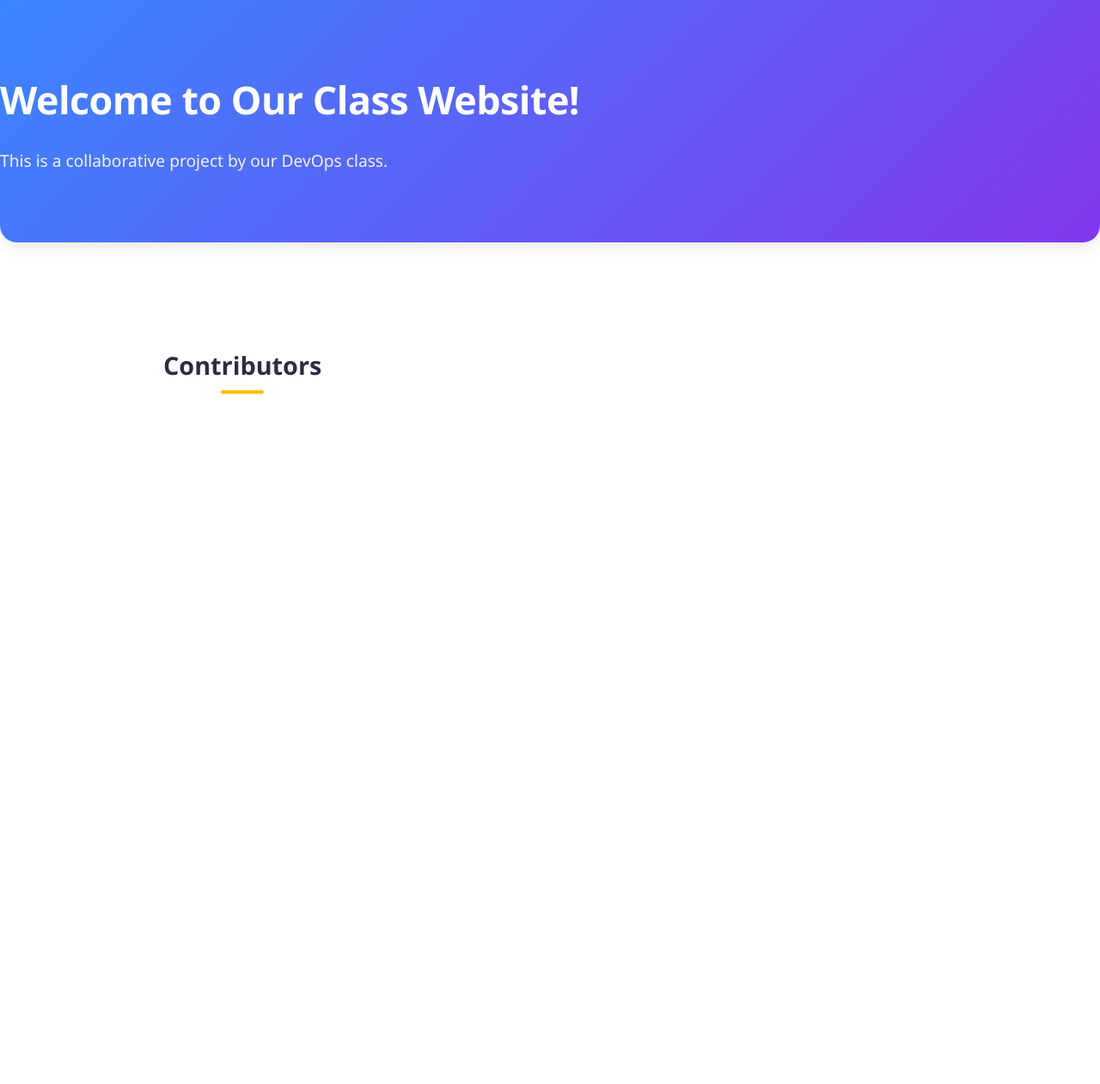
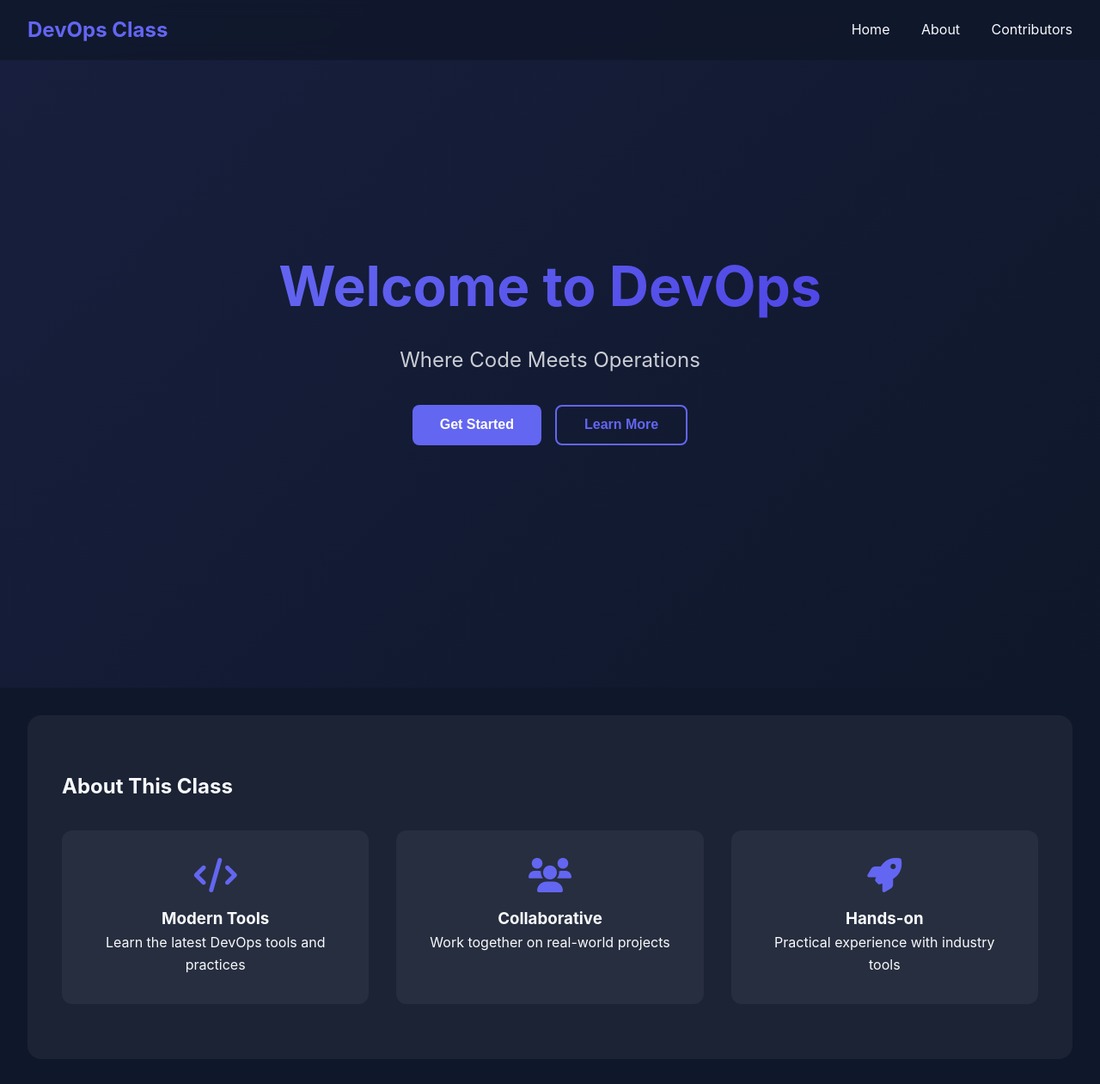
Before and after one commit to shervin9/git-week2, a plain HTML site: page index.html in a window 1280 px wide. Shown: the top 1261 px of the page at 86% size. Before the commit the page ends 800 px from the top, so only its background shows below. Drawn offline with Linux system fonts and the light colour scheme.

Commit message:
create new style

```diff
--- a/index.html
+++ b/index.html
@@ -3,22 +3,77 @@
 <head>
   <meta charset="UTF-8">
   <meta name="viewport" content="width=device-width, initial-scale=1.0">
-  <title>Class Website</title>
+  <title>DevOps Class | Online Course | GIT | WEEK2</title>
   <link rel="stylesheet" href="styles.css">
+  <link rel="stylesheet" href="https://cdnjs.cloudflare.com/ajax/libs/font-awesome/6.0.0/css/all.min.css">
 </head>
 <body>
-  <header>
-    <h1>Welcome to Our Class Website!</h1>
-    <p>This is a collaborative project by our DevOps class.</p>
-  </header>
+  <nav class="navbar">
+    <div class="nav-brand">DevOps Class</div>
+    <div class="nav-links">
+      <a href="#home">Home</a>
+      <a href="#about">About</a>
+      <a href="#contributors">Contributors</a>
+    </div>
+  </nav>
 
-  <div class="container">
-    <h2>Contributors</h2>
-    <ul id="contributors">
-      <!-- Students will add their names here -->
-      <!-- Example: -->
-      <!-- <li>John Doe</li> -->
-    </ul>
-  </div>
+  <section id="home" class="hero">
+    <div class="hero-content">
+      <h1>Welcome to DevOps</h1>
+      <p class="subtitle">Where Code Meets Operations</p>
+      <div class="cta-buttons">
+        <button class="btn primary">Get Started</button>
+        <button class="btn secondary">Learn More</button>
+      </div>
+    </div>
+  </section>
+
+  <section id="about" class="about">
+    <div class="container">
+      <h2>About This Class</h2>
+      <div class="features">
+        <div class="feature-card">
+          <i class="fas fa-code"></i>
+          <h3>Modern Tools</h3>
+          <p>Learn the latest DevOps tools and practices</p>
+        </div>
+        <div class="feature-card">
+          <i class="fas fa-users"></i>
+          <h3>Collaborative</h3>
+          <p>Work together on real-world projects</p>
+        </div>
+        <div class="feature-card">
+          <i class="fas fa-rocket"></i>
+          <h3>Hands-on</h3>
+          <p>Practical experience with industry tools</p>
+        </div>
+      </div>
+    </div>
+  </section>
+
+  <section id="contributors" class="contributors">
+    <div class="container">
+      <h2>Our Contributors</h2>
+      <div class="contributors-grid" id="contributors">
+        <div class="contributor-card">
+          <div class="contributor-avatar">
+            <i class="fas fa-user"></i>
+          </div>
+          <h3>Shervin</h3>
+          <p>DevOps Engineer</p>
+          <div class="contributor-links">
+            <a href="#" class="social-link"><i class="fab fa-github"></i></a>
+            <a href="#" class="social-link"><i class="fab fa-linkedin"></i></a>
+          </div>
+        </div>
+      </div>
+    </div>
+  </section>
+
+  <footer>
+    <div class="container">
+      <p>&copy; 2024 DevOps Class. All rights reserved.</p>
+    </div>
+  </footer>
 </body>
 </html>
--- a/styles.css
+++ b/styles.css
@@ -1,106 +1,243 @@
 /* Modern Minimal Style */
 :root {
-  --primary-color: #3a86ff;
-  --secondary-color: #8338ec;
-  --text-color: #2b2d42;
-  --background-color: #ffffff;
-  --accent-color: #ffbe0b;
-  --light-gray: #f8f9fa;
+  --primary-color: #6366f1;
+  --secondary-color: #4f46e5;
+  --background-color: #0f172a;
+  --text-color: #f8fafc;
+  --card-bg: rgba(255, 255, 255, 0.05);
+  --transition: all 0.3s ease;
+}
+
+* {
+  margin: 0;
+  padding: 0;
+  box-sizing: border-box;
 }
 
 body {
-  font-family: 'Segoe UI', Roboto, -apple-system, BlinkMacSystemFont, sans-serif;
-  margin: 0;
-  padding: 0;
+  font-family: 'Inter', -apple-system, BlinkMacSystemFont, 'Segoe UI', Roboto, Oxygen, Ubuntu, Cantarell, sans-serif;
   background-color: var(--background-color);
   color: var(--text-color);
   line-height: 1.6;
 }
 
-.container {
-  max-width: 900px;
-  margin: 0 auto;
-  padding: 40px 20px;
+.navbar {
+  position: fixed;
+  top: 0;
+  width: 100%;
+  padding: 1rem 2rem;
+  background: rgba(15, 23, 42, 0.8);
+  backdrop-filter: blur(10px);
+  display: flex;
+  justify-content: space-between;
+  align-items: center;
+  z-index: 1000;
 }
 
-header {
-  padding: 80px 0;
-  background: linear-gradient(135deg, var(--primary-color), var(--secondary-color));
-  color: white;
-  border-radius: 0 0 20px 20px;
-  box-shadow: 0 4px 20px rgba(0, 0, 0, 0.1);
-  margin-bottom: 40px;
+.nav-brand {
+  font-size: 1.5rem;
+  font-weight: 700;
+  color: var(--primary-color);
 }
 
-h1 {
-  font-size: 2.8rem;
-  font-weight: 700;
-  margin: 0;
-  letter-spacing: -0.5px;
+.nav-links a {
+  color: var(--text-color);
+  text-decoration: none;
+  margin-left: 2rem;
+  transition: var(--transition);
 }
 
-p {
-  font-size: 1.2rem;
-  margin: 20px 0 0;
-  opacity: 0.9;
+.nav-links a:hover {
+  color: var(--primary-color);
 }
 
-h2 {
-  font-size: 1.8rem;
-  color: var(--text-color);
-  margin: 40px 0 20px;
-  position: relative;
-  display: inline-block;
+.hero {
+  height: 100vh;
+  display: flex;
+  align-items: center;
+  justify-content: center;
+  text-align: center;
+  padding: 0 2rem;
+  background: linear-gradient(135deg, rgba(99, 102, 241, 0.1) 0%, rgba(15, 23, 42, 0.9) 100%);
 }
 
-h2::after {
-  content: '';
-  position: absolute;
-  bottom: -10px;
-  left: 50%;
-  transform: translateX(-50%);
-  width: 50px;
-  height: 4px;
-  background-color: var(--accent-color);
-  border-radius: 2px;
+.hero-content {
+  max-width: 800px;
 }
 
-#contributors {
-  display: flex;
-  flex-wrap: wrap;
-  justify-content: center;
-  gap: 15px;
-  margin-top: 30px;
+.hero h1 {
+  font-size: 4rem;
+  margin-bottom: 1rem;
+  background: linear-gradient(135deg, var(--primary-color), var(--secondary-color));
+  -webkit-background-clip: text;
+  -webkit-text-fill-color: transparent;
 }
 
-#contributors li {
-  background-color: var(--light-gray);
-  padding: 15px 25px;
-  border-radius: 50px;
-  font-size: 1rem;
-  font-weight: 500;
-  color: var(--text-color);
-  box-shadow: 0 2px 10px rgba(0, 0, 0, 0.05);
-  transition: all 0.3s ease;
+.subtitle {
+  font-size: 1.5rem;
+  margin-bottom: 2rem;
+  opacity: 0.8;
 }
 
-#contributors li:hover {
-  transform: translateY(-3px);
-  box-shadow: 0 5px 15px rgba(0, 0, 0, 0.1);
-  background-color: var(--primary-color);
+.cta-buttons {
+  display: flex;
+  gap: 1rem;
+  justify-content: center;
+}
+
+.btn {
+  padding: 0.8rem 2rem;
+  border: none;
+  border-radius: 8px;
+  font-size: 1rem;
+  font-weight: 600;
+  cursor: pointer;
+  transition: var(--transition);
+}
+
+.btn.primary {
+  background: var(--primary-color);
   color: white;
 }
 
+.btn.secondary {
+  background: transparent;
+  border: 2px solid var(--primary-color);
+  color: var(--primary-color);
+}
+
+.btn:hover {
+  transform: translateY(-2px);
+  box-shadow: 0 4px 12px rgba(99, 102, 241, 0.3);
+}
+
+.container {
+  max-width: 1200px;
+  margin: 0 auto;
+  padding: 4rem 2rem;
+}
+
+.about {
+  background: var(--card-bg);
+  border-radius: 16px;
+  margin: 2rem;
+}
+
+.features {
+  display: grid;
+  grid-template-columns: repeat(auto-fit, minmax(250px, 1fr));
+  gap: 2rem;
+  margin-top: 2rem;
+}
+
+.feature-card {
+  background: var(--card-bg);
+  padding: 2rem;
+  border-radius: 12px;
+  text-align: center;
+  transition: var(--transition);
+}
+
+.feature-card:hover {
+  transform: translateY(-5px);
+  background: rgba(99, 102, 241, 0.1);
+}
+
+.feature-card i {
+  font-size: 2.5rem;
+  color: var(--primary-color);
+  margin-bottom: 1rem;
+}
+
+.contributors {
+  text-align: center;
+}
+
+.contributors-grid {
+  display: grid;
+  grid-template-columns: repeat(auto-fit, minmax(200px, 1fr));
+  gap: 1.5rem;
+  margin-top: 2rem;
+}
+
+.contributor-card {
+  background: var(--card-bg);
+  padding: 2rem;
+  border-radius: 16px;
+  text-align: center;
+  transition: var(--transition);
+  backdrop-filter: blur(10px);
+  border: 1px solid rgba(255, 255, 255, 0.1);
+}
+
+.contributor-card:hover {
+  transform: translateY(-5px);
+  background: rgba(99, 102, 241, 0.1);
+  box-shadow: 0 8px 24px rgba(0, 0, 0, 0.2);
+}
+
+.contributor-avatar {
+  width: 80px;
+  height: 80px;
+  margin: 0 auto 1rem;
+  background: linear-gradient(135deg, var(--primary-color), var(--secondary-color));
+  border-radius: 50%;
+  display: flex;
+  align-items: center;
+  justify-content: center;
+}
+
+.contributor-avatar i {
+  font-size: 2.5rem;
+  color: white;
+}
+
+.contributor-card h3 {
+  font-size: 1.5rem;
+  margin-bottom: 0.5rem;
+  color: var(--primary-color);
+}
+
+.contributor-card p {
+  color: var(--text-color);
+  opacity: 0.8;
+  margin-bottom: 1rem;
+}
+
+.contributor-links {
+  display: flex;
+  justify-content: center;
+  gap: 1rem;
+}
+
+.social-link {
+  color: var(--text-color);
+  font-size: 1.2rem;
+  transition: var(--transition);
+}
+
+.social-link:hover {
+  color: var(--primary-color);
+  transform: translateY(-2px);
+}
+
+footer {
+  text-align: center;
+  padding: 2rem;
+  background: var(--card-bg);
+  margin-top: 4rem;
+}
+
 @media (max-width: 768px) {
-  header {
-    padding: 60px 0;
+  .hero h1 {
+    font-size: 2.5rem;
   }
 
-  h1 {
-    font-size: 2.2rem;
+  .subtitle {
+    font-size: 1.2rem;
   }
 
-  p {
-    font-size: 1rem;
+  .nav-links {
+    display: none;
   }
 }
```
